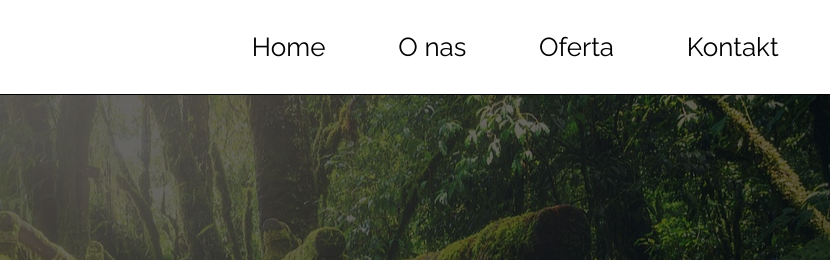
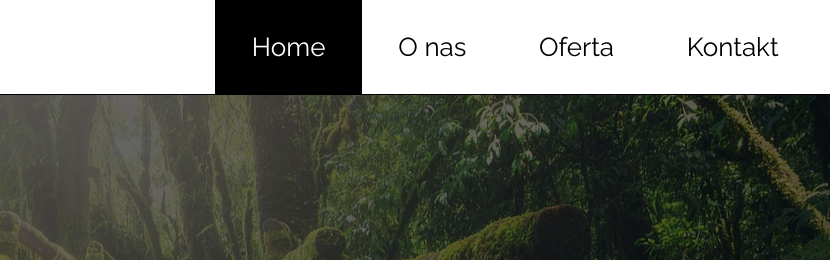
Before and after one commit to takatamasu/forest-group-website, a plain HTML site: page index.html in a window 1280 px wide. Shown: the top 260 px of the page, 450-1280 px from the left. Drawn offline with Linux system fonts and the light colour scheme.

Commit message:
Add scrollspy on desktop navigation

```diff
--- a/index.html
+++ b/index.html
@@ -11,12 +11,6 @@
     <meta name="author" content="Jan Kowalski">
     <!-- FAV ICON  -->
     <link rel="icon" href="./assets/icons/fav-icon.ico" type="image/x-icon">
-    <!-- OPEN GRAPH  -->
-    <meta property="og:title" content="Forest Group - Niesamowity park w Małopolsce">
-    <meta property="og:url" content="https://takatamasu.github.io/forest-group-website/">
-    <meta property="og:type" content="website" />
-    <meta property="og:description" content="Poznaj najpiękniejsze miejsce w okolicy i zbliż się do natury jak nigdy dotąd">
-    <meta property="og:image" content="https://takatamasu.github.io/forest-group-website/assets/img/waters-small.jpg">
     <!-- FONTS  -->
     <link rel="preconnect" href="https://fonts.googleapis.com">
     <link rel="preconnect" href="https://fonts.gstatic.com" crossorigin>
@@ -49,7 +43,7 @@
             </button>
 
             <div class="nav-desktop">
-                <a href="#" id="home" class="nav-desktop__link">Home</a>
+                <a href="#home" class="nav-desktop__link nav-desktop__link--active">Home</a>
                 <a href="#aboutus" class="nav-desktop__link">O nas</a>
                 <a href="#offers" class="nav-desktop__link">Oferta</a>
                 <a href="contact.html" class="nav-desktop__link">Kontakt</a>
@@ -69,7 +63,7 @@
     <main>
 
         <!-- HEADER -->
-        <header class="header">
+        <header id="home" class="header">
             <p class="header__paragraph">Forest Group</p>
             <h1 class="header__title">Najpiękniejszy park w Twojej okolicy!</h1>
             <div class="header__hero-shadow"></div>
--- a/js/script.js
+++ b/js/script.js
@@ -1,7 +1,10 @@
 const burgerBtn = document.querySelector('.burger-btn')
 const navMobile = document.querySelector('.nav-mobile')
 const body = document.body
+const sections = document.querySelectorAll('section, header')
+const navLinks = document.querySelectorAll('.nav-desktop__link')
 
+// mobile nav
 const handleNav = () => {
 	navMobile.classList.toggle('nav-mobile--active')
 	navMobile.classList.add('nav-mobile--animated')
@@ -17,6 +20,24 @@ document.querySelectorAll('.nav-mobile a').forEach(link => {
 	link.addEventListener('click', closeNav)
 })
 
+// scroll spy
+window.onscroll = () => {
+	sections.forEach(section => {
+		let top = window.scrollY
+		let offset = section.offsetTop - 150
+		let height = section.offsetHeight
+		let id = section.getAttribute('id')
+
+		if (top >= offset && top < offset + height) {
+			navLinks.forEach(links => {
+				links.classList.remove('nav-desktop__link--active')
+				document.querySelector('.nav-desktop__link[href*=' + id + ']').classList.add('nav-desktop__link--active')
+			})
+		}
+	})
+}
+
+// current year in footer
 const setCurrentYear = () => {
 	const footerYearElement = document.querySelector('.footer__year')
 	if (!footerYearElement) return
--- a/scss/style.scss
+++ b/scss/style.scss
@@ -82,16 +82,14 @@ nav {
 		}
 
 		.nav-desktop {
-			// display: flex;
 			display: none;
 			justify-content: flex-end;
 			align-items: center;
 			width: 100%;
 			height: 100%;
-
 			background-color: c.$light;
 
-			a {
+			&__link {
 				padding: 1.4em;
 				font-size: 2rem;
 				text-decoration: none;
@@ -107,7 +105,14 @@ nav {
 					background-color: c.$dark;
 					color: c.$light;
 				}
+
+				&--active {
+					background-color: c.$dark;
+					color: c.$light;
+				}
 			}
+
+
 		}
 	}
 
```
Also changed, not shown: contact.html (+3 -2 lines), offers.html (+7 -2 lines), css/style.css, 1 other file.
